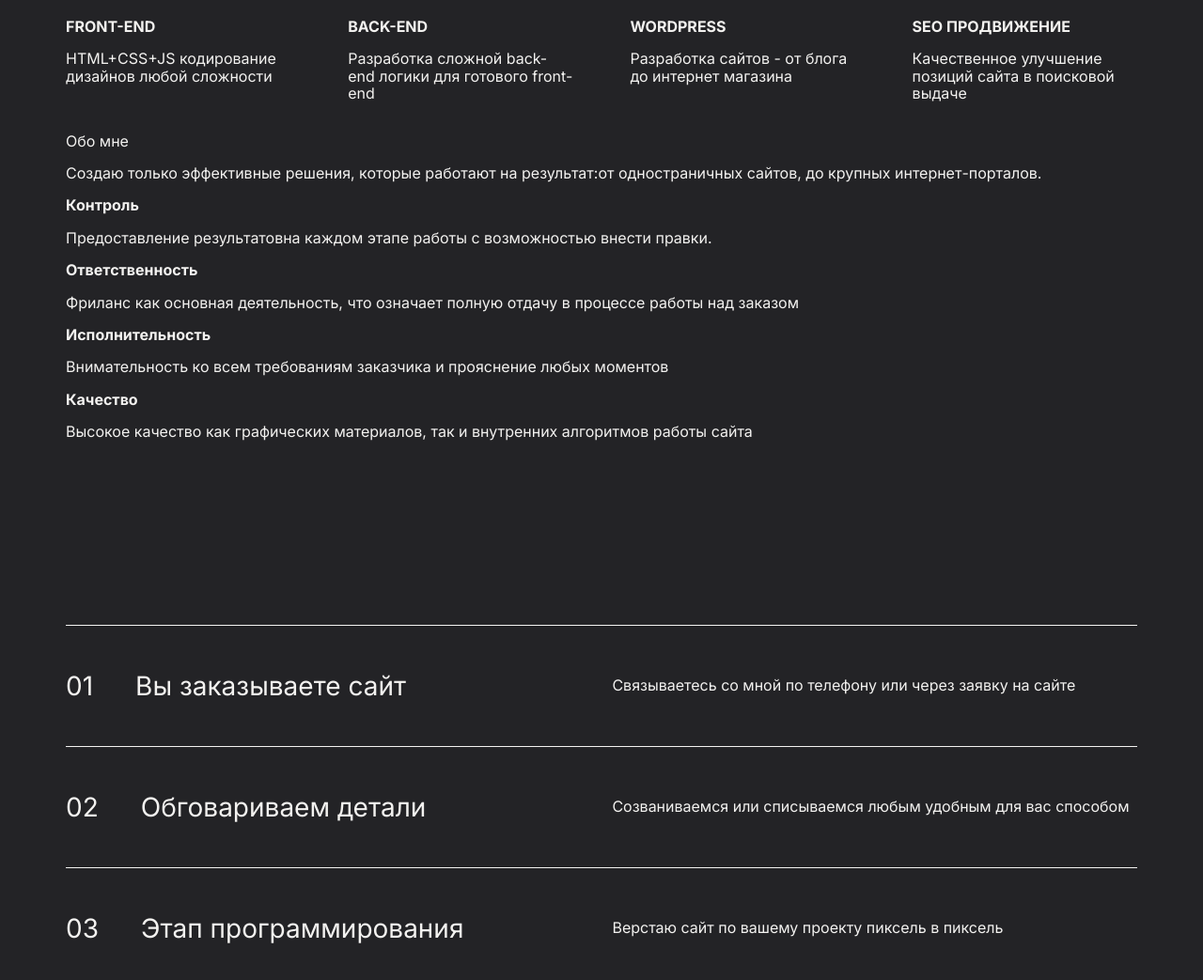
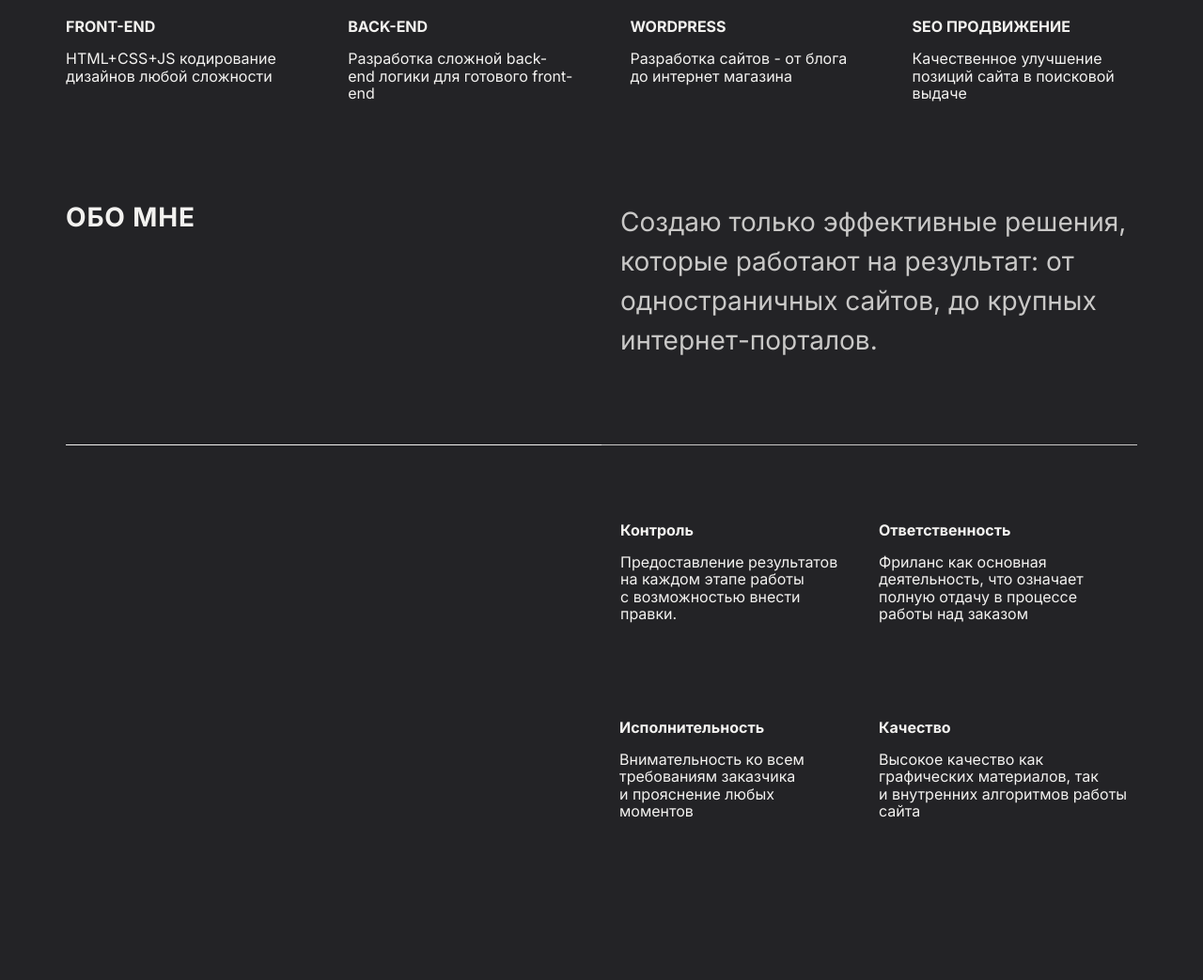
Before and after one commit to SSkimo/Portfolio, a plain HTML site: page index.html in a window 1280 px wide. Shown: the part 983-2026 px from the top of the page at 94% size. Drawn offline with Linux system fonts and the light colour scheme.

Commit message:
Grid css

```diff
--- a/css/Style.css
+++ b/css/Style.css
@@ -8,6 +8,11 @@ body{
 }
 .dark.nav-link{
     color: #F3F2F0;
+}
+.dark .steps-item,
+.dark .about-title,
+.dark .about-description {
+    border-bottom:1px solid #F3F2F0;
 }
 .main{
     position: relative;
@@ -178,3 +183,49 @@ header{
     padding-top: 180px;
     padding-bottom: 198px;
 }
+.about{
+    display: grid;
+    grid-template: 349px/repeat(4,1fr)
+}
+.about-title{
+    grid-column: 1/3;
+    grid-row:1/2 ;
+    font-size: 28px;
+    font-weight: 700;
+    letter-spacing: 0.03em;
+    text-transform: uppercase;
+    padding-bottom: 62px;
+    padding-top: 62px;
+}
+.about-description{
+    grid-column: 3/5;
+    grid-row: 1/2;
+    font-size: 28px;
+    line-height: 150%;
+    opacity: 0.8;
+    padding:  62px 10px 62px 20px;
+}
+.about-01{
+    grid-column: 3/4 ;
+    grid-row: 2/3 ;
+    padding: 65px 20px 35px 20px;
+}
+.about-02{
+    grid-column: 4/5 ;
+    grid-row: 2/3 ;
+    padding: 65px 10px 35px 10px;
+}
+.about-03{
+    grid-column: 3/4 ;
+    grid-row: 3/4;
+    padding: 35px 19px ;
+}
+.about-04{
+    grid-column: 4/5 ;
+    grid-row: 3/4;
+    padding: 35px 10px 30px 10px;
+}
+.about-item .description{
+    line-height: 150%;
+    opacity: 0.8;
+}
--- a/index.html
+++ b/index.html
@@ -70,27 +70,27 @@
     </main>
     <section class="section-about">
         <div class="about">
-          <div class="about-item">
+          <div class="about-item about-title">
               <p>Обо мне</p>
           </div>
-          <div class="about-item">
-            <p>Создаю только эффективные решения, которые работают на результат:от одностраничных сайтов, до крупных интернет-порталов.</p>
+          <div class="about-item about-description">
+            <p>Создаю только эффективные решения, которые работают на результат: от одностраничных сайтов, до крупных интернет-порталов.</p>
         </div>
+        <div class="about-item about-01">
         <h3 class="title-h3">Контроль</h3>
-        <div class="about-item">
-            <p>Предоставление результатовна каждом этапе работы с возможностью внести правки.</p>
+            <p>Предоставление результатов на&nbsp;каждом этапе работы с&nbsp;возможностью внести правки.</p>
         </div>
+        <div class="about-item about-02">
         <h3 class="title-h3">Ответственность</h3>
-        <div class="about-item">
-            <p>Фриланс как основная деятельность, что означает полную отдачу в процессе работы над заказом</p>
+            <p>Фриланс как основная деятельность, что означает полную отдачу в&nbsp;процессе работы над заказом</p>
         </div>
+        <div class="about-item about-03">
         <h3 class="title-h3">Исполнительность</h3>
-        <div class="about-item">
-            <p>Внимательность ко всем требованиям заказчика и прояснение любых моментов</p>
+            <p>Внимательность ко всем требованиям заказчика и&nbsp;прояснение любых моментов</p>
         </div>
+        <div class="about-item about-04">
         <h3 class="title-h3">Качество</h3>
-        <div class="about-item">
-            <p>Высокое качество как графических материалов, так и внутренних алгоритмов работы сайта</p>
+            <p>Высокое качество как графических материалов, так и&nbsp;внутренних алгоритмов работы сайта</p>
         </div>
         </div>
     </section>
```
